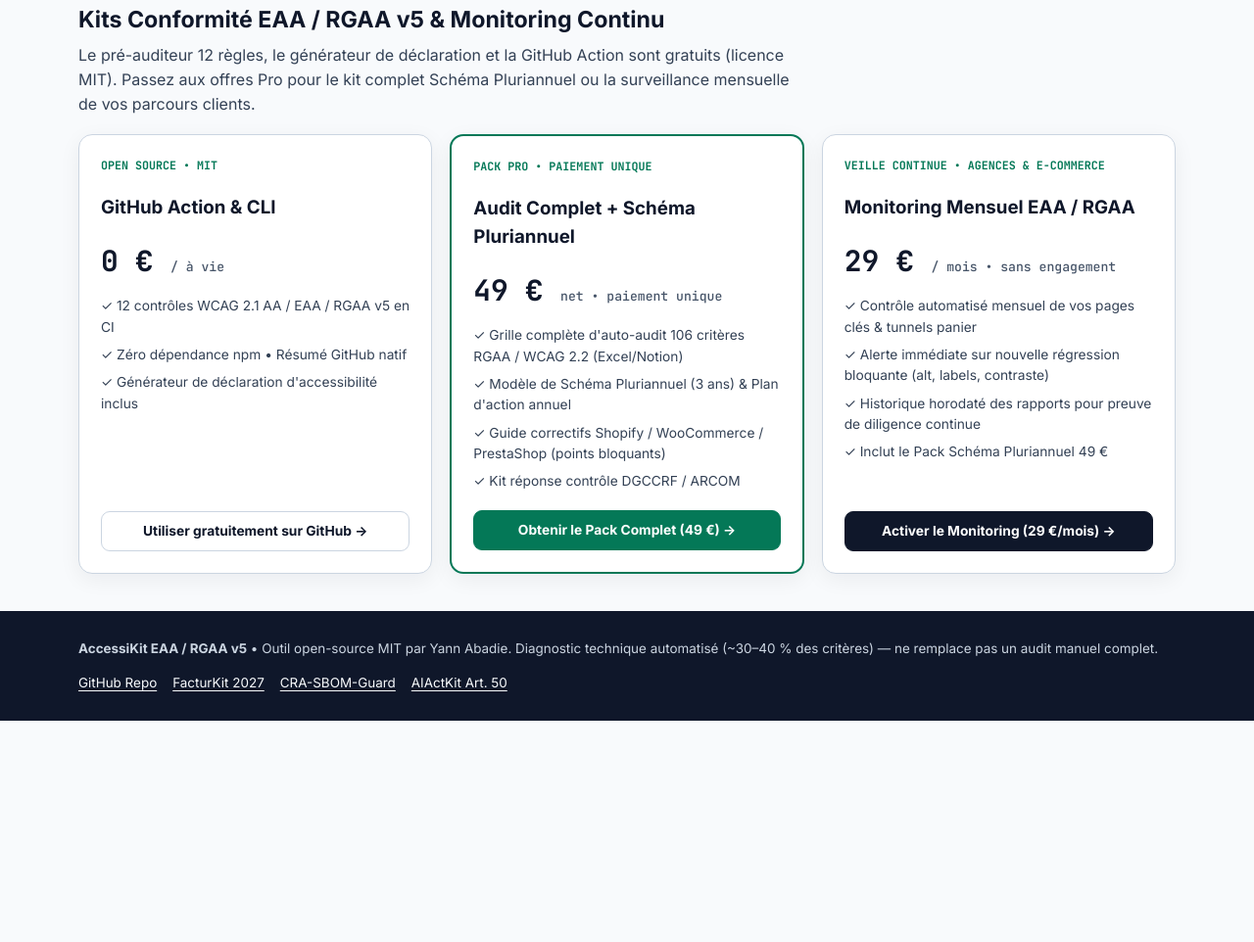
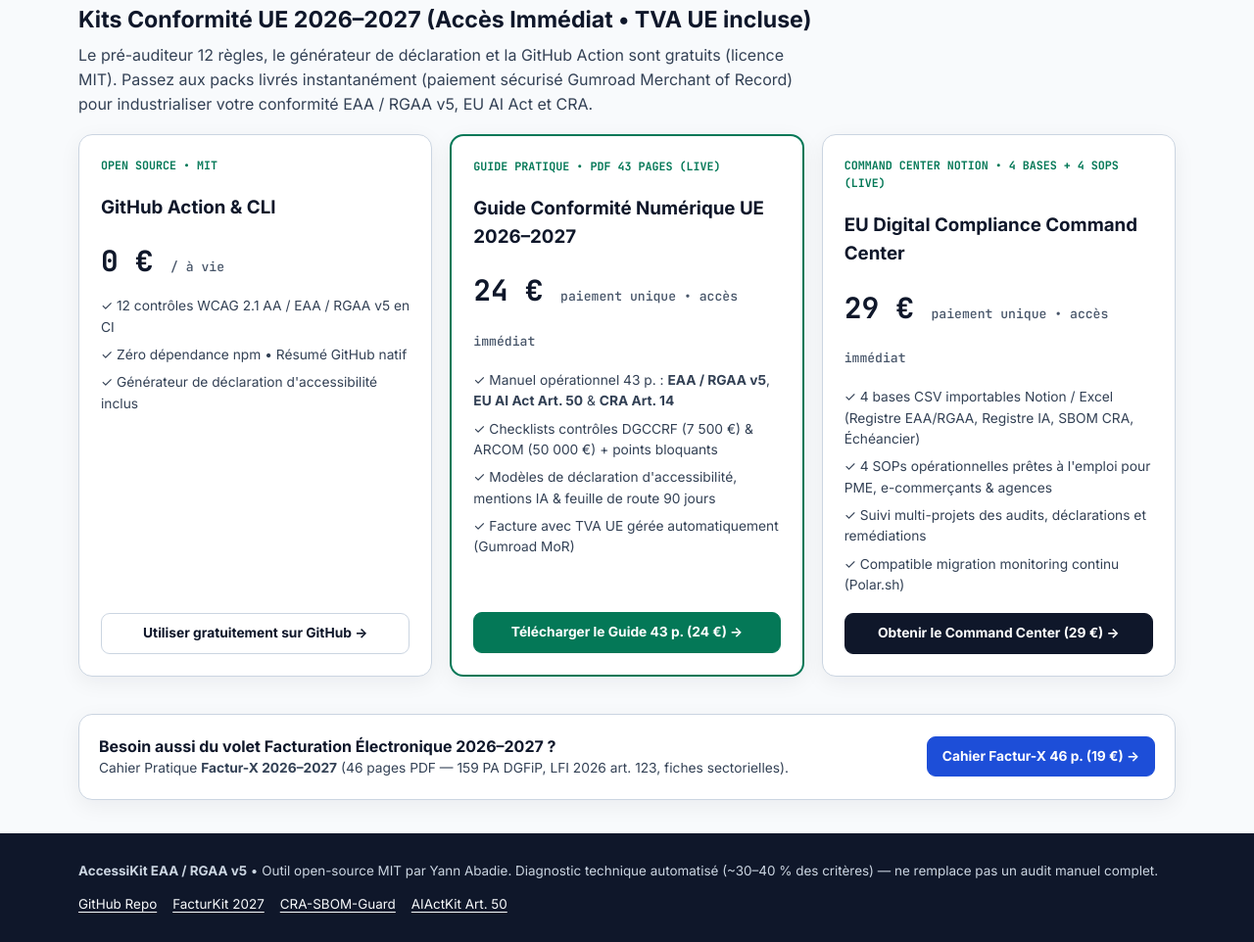
Before and after one commit to actions-marketplace-validations/yannabadie_accessikit-eaa-rgaa, a website: page docs/index.html in a window 1280 px wide. Shown: the part 1819-2781 px from the top of the page at 98% size. Before the commit the page ends 2555 px from the top, so only its background shows below. Drawn offline with Linux system fonts and the light colour scheme.

Commit message:
feat(pages): wire live Gumroad EU Compliance Guide (24 EUR), Notion Pack (29 EUR) & Factur-X Workbook (19 EUR) checkouts

```diff
--- a/docs/index.html
+++ b/docs/index.html
@@ -305,10 +305,10 @@
       </div>
     </section>
 
-    <!-- Pricing / Polar.sh & Stripe ready slots -->
+    <!-- Pricing / LIVE Gumroad Instant Buy + Polar.sh upgrade path -->
     <section id="offres" aria-labelledby="pricing-heading">
-      <h2 id="pricing-heading" style="font-size:1.45rem;margin:0 0 6px;" data-i18n="pricing_title">Kits Conformité EAA / RGAA v5 &amp; Monitoring Continu</h2>
-      <p style="color:var(--ink-2);margin:0 0 12px;max-width:74ch;" data-i18n="pricing_sub">Le pré-auditeur 12 règles, le générateur de déclaration et la GitHub Action sont gratuits (licence MIT). Passez aux offres Pro pour le kit complet Schéma Pluriannuel ou la surveillance mensuelle de vos parcours clients.</p>
+      <h2 id="pricing-heading" style="font-size:1.45rem;margin:0 0 6px;" data-i18n="pricing_title">Kits Conformité UE 2026–2027 (Accès Immédiat • TVA UE incluse)</h2>
+      <p style="color:var(--ink-2);margin:0 0 12px;max-width:74ch;" data-i18n="pricing_sub">Le pré-auditeur 12 règles, le générateur de déclaration et la GitHub Action sont gratuits (licence MIT). Passez aux packs livrés instantanément (paiement sécurisé Gumroad Merchant of Record) pour industrialiser votre conformité EAA / RGAA v5, EU AI Act et CRA.</p>
 
       <div class="pricing-grid">
         <article class="price-card">
@@ -327,33 +327,41 @@
 
         <article class="price-card featured">
           <div>
-            <div class="price-tag">PACK PRO • PAIEMENT UNIQUE</div>
-            <h3>Audit Complet + Schéma Pluriannuel</h3>
-            <div class="price-amount">49 € <span>net • paiement unique</span></div>
+            <div class="price-tag">GUIDE PRATIQUE • PDF 43 PAGES (LIVE)</div>
+            <h3>Guide Conformité Numérique UE 2026–2027</h3>
+            <div class="price-amount">24 € <span>paiement unique • accès immédiat</span></div>
             <ul class="price-list">
-              <li>✓ Grille complète d'auto-audit 106 critères RGAA / WCAG 2.2 (Excel/Notion)</li>
-              <li>✓ Modèle de Schéma Pluriannuel (3 ans) &amp; Plan d'action annuel</li>
-              <li>✓ Guide correctifs Shopify / WooCommerce / PrestaShop (points bloquants)</li>
-              <li>✓ Kit réponse contrôle DGCCRF / ARCOM</li>
+              <li>✓ Manuel opérationnel 43 p. : <strong>EAA / RGAA v5</strong>, <strong>EU AI Act Art. 50</strong> &amp; <strong>CRA Art. 14</strong></li>
+              <li>✓ Checklists contrôles DGCCRF (7 500 €) &amp; ARCOM (50 000 €) + points bloquants</li>
+              <li>✓ Modèles de déclaration d'accessibilité, mentions IA &amp; feuille de route 90 jours</li>
+              <li>✓ Facture avec TVA UE gérée automatiquement (Gumroad MoR)</li>
             </ul>
           </div>
-          <a class="btn btn-primary" href="https://github.com/yannabadie/accessikit-eaa-rgaa/issues/new?title=Pack%20Audit%20Complet%20%2B%20Schema%20Pluriannuel%20(49%20EUR)" target="_blank" rel="noopener noreferrer" data-checkout-slot="polar-eaa-pack-49">Obtenir le Pack Complet (49 €) →</a>
+          <a class="btn btn-primary" href="https://yannabadi.gumroad.com/l/eu-compliance-2026-2027-guide" target="_blank" rel="noopener noreferrer" data-checkout-slot="gumroad-eu-guide-24">Télécharger le Guide 43 p. (24 €) →</a>
         </article>
 
         <article class="price-card">
           <div>
-            <div class="price-tag">VEILLE CONTINUE • AGENCES &amp; E-COMMERCE</div>
-            <h3>Monitoring Mensuel EAA / RGAA</h3>
-            <div class="price-amount">29 € <span>/ mois • sans engagement</span></div>
+            <div class="price-tag">COMMAND CENTER NOTION • 4 BASES + 4 SOPS (LIVE)</div>
+            <h3>EU Digital Compliance Command Center</h3>
+            <div class="price-amount">29 € <span>paiement unique • accès immédiat</span></div>
             <ul class="price-list">
-              <li>✓ Contrôle automatisé mensuel de vos pages clés &amp; tunnels panier</li>
-              <li>✓ Alerte immédiate sur nouvelle régression bloquante (alt, labels, contraste)</li>
-              <li>✓ Historique horodaté des rapports pour preuve de diligence continue</li>
-              <li>✓ Inclut le Pack Schéma Pluriannuel 49 €</li>
+              <li>✓ 4 bases CSV importables Notion / Excel (Registre EAA/RGAA, Registre IA, SBOM CRA, Échéancier)</li>
+              <li>✓ 4 SOPs opérationnelles prêtes à l'emploi pour PME, e-commerçants &amp; agences</li>
+              <li>✓ Suivi multi-projets des audits, déclarations et remédiations</li>
+              <li>✓ Compatible migration monitoring continu (Polar.sh)</li>
             </ul>
           </div>
-          <a class="btn btn-dark" href="https://github.com/yannabadie/accessikit-eaa-rgaa/issues/new?title=Monitoring%20Mensuel%20EAA%20RGAA%20(29%20EUR%2Fmois)" target="_blank" rel="noopener noreferrer" data-checkout-slot="polar-eaa-monitor-29">Activer le Monitoring (29 €/mois) →</a>
+          <a class="btn btn-dark" href="https://yannabadi.gumroad.com/l/eu-compliance-2026-2027-notion-pack" target="_blank" rel="noopener noreferrer" data-checkout-slot="gumroad-eu-notion-29">Obtenir le Command Center (29 €) →</a>
         </article>
+      </div>
+
+      <div class="card" style="margin-bottom:34px;display:flex;flex-wrap:wrap;align-items:center;justify-content:space-between;gap:14px;">
+        <div>
+          <strong>Besoin aussi du volet Facturation Électronique 2026–2027 ?</strong>
+          <div style="font-size:0.86rem;color:var(--ink-2);">Cahier Pratique <strong>Factur-X 2026–2027</strong> (46 pages PDF — 159 PA DGFiP, LFI 2026 art. 123, fiches sectorielles).</div>
+        </div>
+        <a class="btn btn-blue" href="https://yannabadi.gumroad.com/l/facturx-2026-2027-cahier-pratique" target="_blank" rel="noopener noreferrer" data-checkout-slot="gumroad-facturx-19">Cahier Factur-X 46 p. (19 €) →</a>
       </div>
     </section>
   </main>
@@ -376,10 +384,12 @@
   (function () {
     "use strict";
 
-    // Ready-to-wire Polar.sh / Stripe checkout URLs (leave empty until live checkout is connected).
+    // LIVE Gumroad MoR checkout URLs + reserved Polar.sh recurring upgrade slot.
     var CHECKOUT_MAP = {
-      "polar-eaa-pack-49": "",
-      "polar-eaa-monitor-29": ""
+      "gumroad-eu-guide-24": "https://yannabadi.gumroad.com/l/eu-compliance-2026-2027-guide",
+      "gumroad-eu-notion-29": "https://yannabadi.gumroad.com/l/eu-compliance-2026-2027-notion-pack",
+      "gumroad-facturx-19": "https://yannabadi.gumroad.com/l/facturx-2026-2027-cahier-pratique",
+      "polar-monitoring-upgrade": ""
     };
     var slotLinks = document.querySelectorAll("a[data-checkout-slot]");
     for (var s = 0; s < slotLinks.length; s++) {
```
